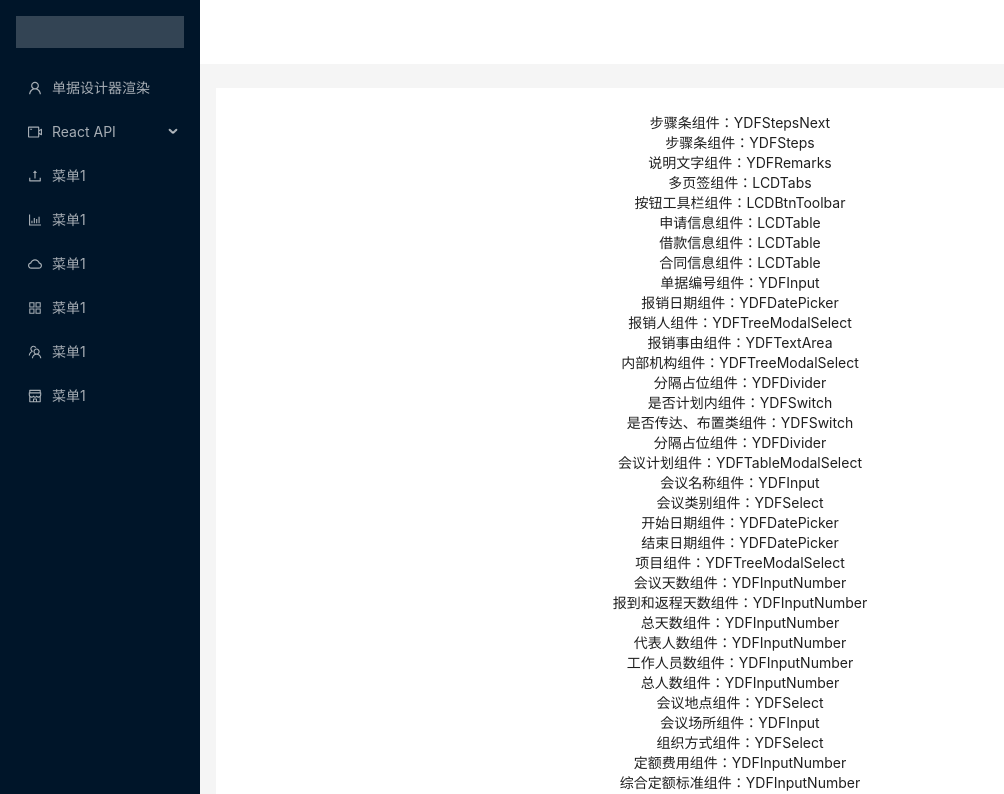
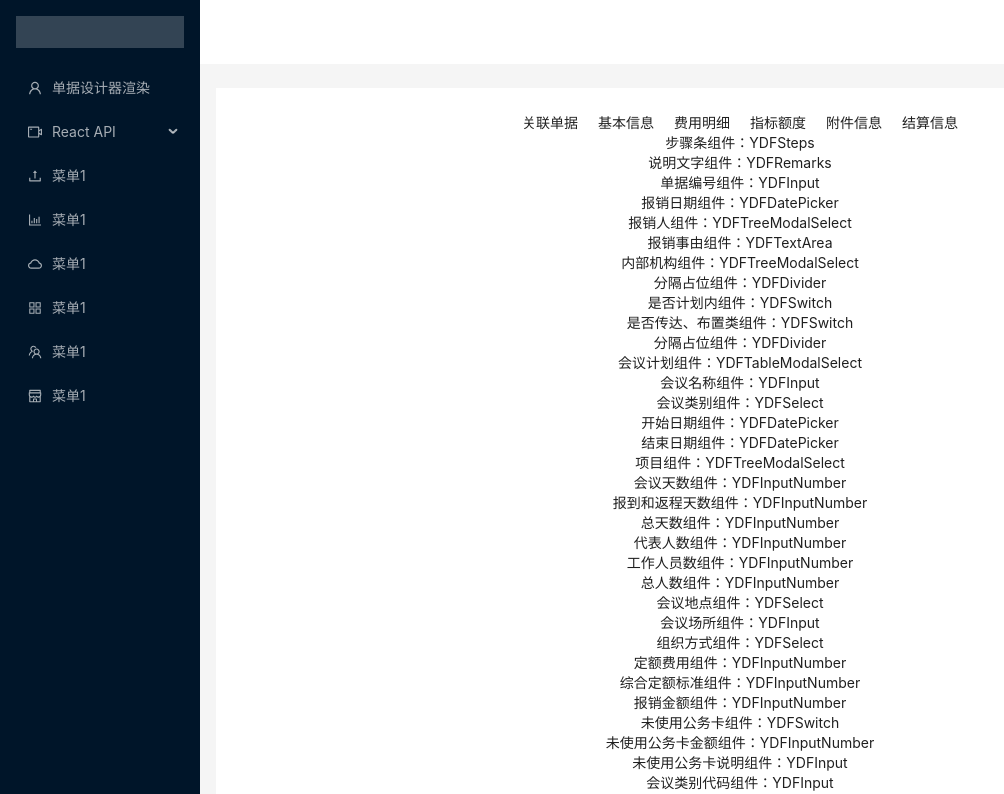
Before and after one commit to luguofei123/study-react, a React (Create React App) app: page /design in a window 1280 px wide. Shown: the top 794 px of the page, without its empty margins (0-1004 px from the left). Built offline with nearby package versions, Linux system fonts and the light colour scheme.

Commit message:
模板解析

```diff
--- a/src/page/WorkZone/WorkZone.js
+++ b/src/page/WorkZone/WorkZone.js
@@ -1,6 +1,7 @@
 
 import React from "react";
 import uidata from './uidata'
+import widgets from './component/index'
 import TagName from './TagName'
 
 class WorkZone extends React.Component {
@@ -11,16 +12,18 @@ class WorkZone extends React.Component {
             let visibledData = []
             visibledData = data
             return visibledData.map(it => {
+                const COMP = widgets[it.name] || TagName
                 let item = JSON.parse(JSON.stringify(it))
                 if (item.children && item.children.length) {
                     if (item.parseChild === 0) {
-                        return <TagName className={`${item.locked ? '' : `wx-${item.key}`}`} key={item.key} uidata={item} >{item.label + '组件：' + item.name}</TagName>
+                        return <COMP className={`${item.locked ? '' : `wx-${item.key}`}`} key={item.key} uidata={item} ></COMP>
                     } else {
-                        return <TagName className={`${item.locked ? '' : `wx-${item.key}`}`} key={item.key} uidata={item}>{parser(item.children)}</TagName>
+                        return <COMP className={`${item.locked ? '' : `wx-${item.key}`}`} key={item.key} uidata={item}>{parser(item.children)}</COMP>
                     }
 
+
                 } else {
-                    return <TagName className={`${item.locked ? '' : `wx-${item.key}`}`} key={item.key} uidata={item} >{item.label + '组件：' + item.name}</TagName>
+                    return <COMP className={`${item.locked ? '' : `wx-${item.key}`}`} key={item.key} uidata={item} >{item.label + '组件：' + item.name}</COMP>
                 }
             })
         }
--- /dev/null
+++ b/src/page/WorkZone/component/YDFStepsNext.js
@@ -0,0 +1,12 @@
+import React, { } from "react";
+// 步骤条
+function YDFStepsNext (pros) {
+    let data = pros.uidata
+    return (<>
+        {data.children.map(i => {
+            return <span key={i.key} style={{ margin: '10px' }}>{i.label}</span>
+        })}
+    </>)
+}
+
+export default YDFStepsNext
--- /dev/null
+++ b/src/page/WorkZone/component/index.js
@@ -0,0 +1,7 @@
+import YDFStepsNext from './YDFStepsNext'
+
+
+let widgets = {
+    YDFStepsNext: YDFStepsNext
+}
+export default widgets
--- a/src/views/RactApi/react-hook/UseState.js
+++ b/src/views/RactApi/react-hook/UseState.js
@@ -11,6 +11,7 @@ function Child (pros) {
     // useState有点类似于PureComponent,会进行一个比较浅的比较，如果是对象的时候直接传入并不会更新，这点一定要切记
     let [number, setNumber] = useState(1)
     let [countData, setcountData] = useState({ count: 1 })
+    // let data = pros.data
     let id = useId()
     const addNumber = () => {
         setNumber(number + 1)
@@ -30,6 +31,7 @@ function Child (pros) {
     }
     return (<div>
         <h3 id={id}>函数组件</h3>
+        {/* {data.countData.count} */}
         <button onClick={addNumber} >增加</button>
         <span style={{ margin: '10px' }}>{number}</span>
         <button onClick={subNumber} >减少</button>
@@ -67,7 +69,7 @@ class UseState extends React.Component {
     render () {
         let { number, countData } = this.state
         return (<div>
-            <Child />
+            <Child data={this.state} />
             <div>
                 <h3>class 类组件</h3>
                 <button onClick={this.addNumber.bind(this)} >增加</button>
```
